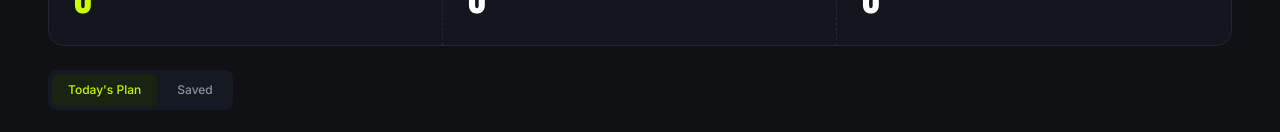
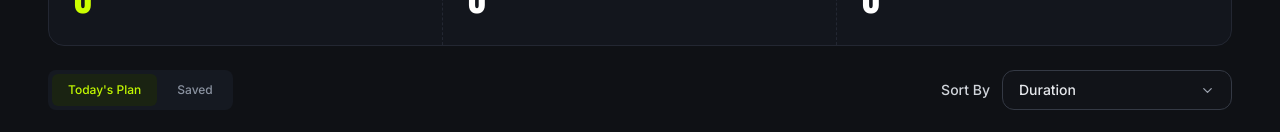
Before and after one commit to foysaliio/fitlog, a Next.js app: page /my-plan in a window 1280 px wide. Shown: the part 277-409 px from the top of the page. Built offline with nearby package versions, Linux system fonts and the light colour scheme.

Commit message:
feat: add custom workout sorting dropdown

```diff
--- a/src/components/my-plan/MyPlanContent.tsx
+++ b/src/components/my-plan/MyPlanContent.tsx
@@ -2,11 +2,15 @@
 
 import Link from "next/link";
 import { useRouter } from "next/navigation";
+import { useState } from "react";
+import { ChevronDown, Check } from "lucide-react";
 
 import { useWorkout } from "@/context/WorkoutContext";
 import MyPlanWorkoutCard from "./MyPlanWorkoutCard";
 
 type PlanTab = "plan" | "saved";
+
+type SortOption = "duration" | "calories" | "rating";
 
 interface MyPlanContentProps {
   initialTab: PlanTab;
@@ -16,6 +20,16 @@ const MyPlanContent = ({ initialTab }: MyPlanContentProps) => {
   const router = useRouter();
 
   const { plan, saved } = useWorkout();
+
+  const [sortBy, setSortBy] = useState<SortOption>("duration");
+
+  const [isSortOpen, setIsSortOpen] = useState(false);
+
+  const sortLabels: Record<SortOption, string> = {
+    duration: "Duration",
+    calories: "Calories",
+    rating: "Rating",
+  };
 
   const activeTab = initialTab;
 
@@ -33,6 +47,19 @@ const MyPlanContent = ({ initialTab }: MyPlanContentProps) => {
     (total, workout) => total + workout.caloriesBurned,
     0,
   );
+
+  // Sort a copied array so context state is never mutated
+  const sortedWorkouts = [...activeWorkouts].sort((a, b) => {
+    if (sortBy === "duration") {
+      return a.duration - b.duration;
+    }
+
+    if (sortBy === "calories") {
+      return a.caloriesBurned - b.caloriesBurned;
+    }
+
+    return b.rating - a.rating;
+  });
 
   const handleTabChange = (tab: PlanTab) => {
     router.replace(`/my-plan?tab=${tab}`, {
@@ -84,8 +111,11 @@ const MyPlanContent = ({ initialTab }: MyPlanContentProps) => {
           </div>
         </section>
 
+        {/* Tabs and Sort */}
+        {/* Tabs and Sort */}
+        <div className="mt-6 flex flex-col gap-4 sm:flex-row sm:items-center sm:justify-between">
           {/* Tabs */}
-        <div className="mt-6 flex">
+          <div className="flex">
             <div className="flex items-center gap-1 rounded-lg bg-[#151921] p-1">
               <button
                 type="button"
@@ -113,6 +143,70 @@ const MyPlanContent = ({ initialTab }: MyPlanContentProps) => {
             </div>
           </div>
 
+          {/* Sort */}
+          <div className="flex items-center gap-3">
+            <span className="text-sm font-medium text-fit-muted-light">
+              Sort By
+            </span>
+
+            <div className="relative w-57.5">
+              <button
+                type="button"
+                onClick={() => setIsSortOpen((prev) => !prev)}
+                className={`flex h-10 w-full items-center justify-between rounded-xl border px-4 text-sm transition ${
+                  isSortOpen
+                    ? "border-[#4b5563] bg-[#171a21]"
+                    : "border-[#343944] bg-[#111318]"
+                }`}
+              >
+                <span className="font-medium text-[#e5e7eb]">
+                  {sortLabels[sortBy]}
+                </span>
+
+                <ChevronDown
+                  size={15}
+                  className={`text-fit-muted transition-transform ${
+                    isSortOpen ? "rotate-180" : ""
+                  }`}
+                />
+              </button>
+
+              {/* Dropdown Menu */}
+              {isSortOpen && (
+                <div className="absolute right-0 top-[calc(100%+6px)] z-40 w-full overflow-hidden rounded-xl border border-[#343944] bg-[#171a21] shadow-xl">
+                  {(["duration", "calories", "rating"] as SortOption[]).map(
+                    (option, index) => {
+                      const isSelected = sortBy === option;
+
+                      return (
+                        <button
+                          key={option}
+                          type="button"
+                          onClick={() => {
+                            setSortBy(option);
+                            setIsSortOpen(false);
+                          }}
+                          className={`flex w-full items-center justify-between px-4 py-3 text-left text-sm transition-colors ${
+                            index !== 0 ? "border-t border-[#272b34]" : ""
+                          } ${
+                            isSelected
+                              ? "bg-[#1a2312] text-fit-accent-alt"
+                              : "text-fit-muted-light hover:bg-[#1d2028] hover:text-white"
+                          }`}
+                        >
+                          <span>{sortLabels[option]}</span>
+
+                          {isSelected && <Check size={15} strokeWidth={2.2} />}
+                        </button>
+                      );
+                    },
+                  )}
+                </div>
+              )}
+            </div>
+          </div>
+        </div>
+
         {/* Content */}
         <section className="mt-6">
           {activeWorkouts.length === 0 ? (
@@ -134,7 +228,7 @@ const MyPlanContent = ({ initialTab }: MyPlanContentProps) => {
             </div>
           ) : (
             <div className="space-y-4">
-              {activeWorkouts.map((workout) => (
+              {sortedWorkouts.map((workout) => (
                 <MyPlanWorkoutCard
                   key={workout.id}
                   workout={workout}
```
Lines whose indentation alone changed are shown as unchanged.
